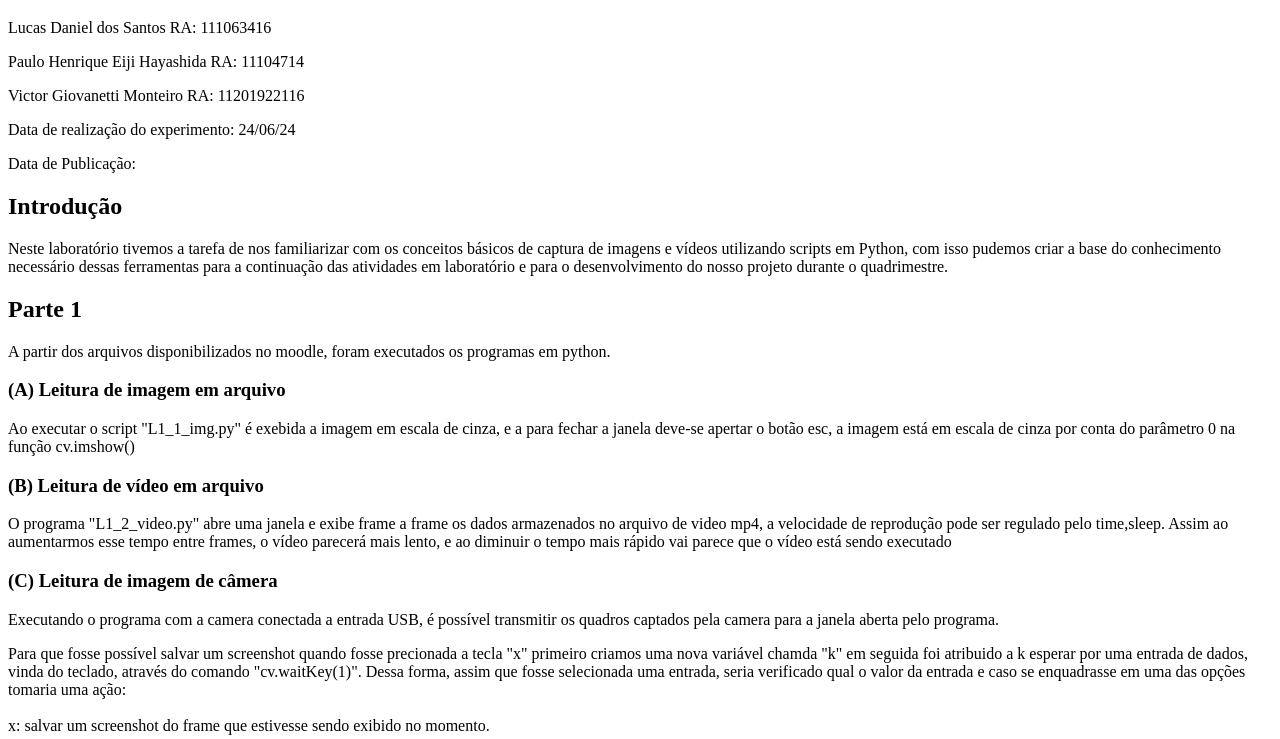
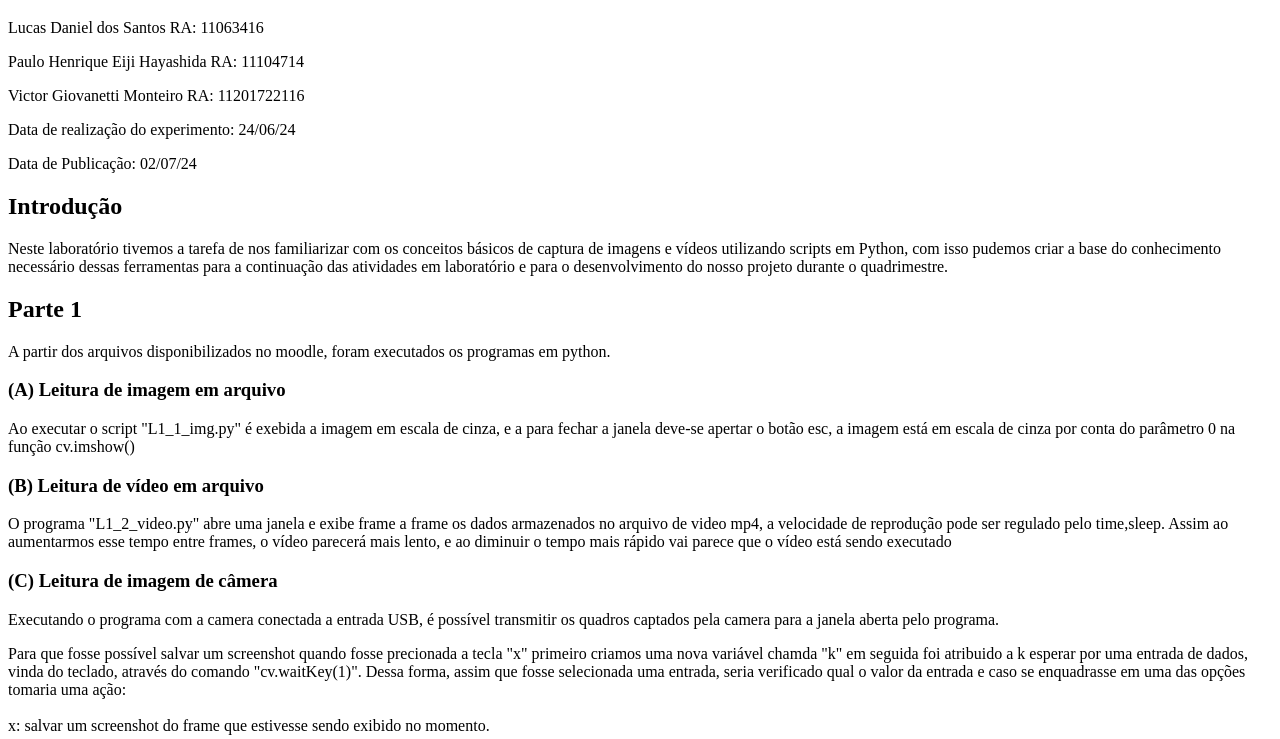
Before and after one commit to VictorGiovanetti/Paulo-Hayashida.github.io, a plain HTML site: page Lab1/index.html in a window 1280 px wide. Shown: the part 61-800 px from the top of the page. Drawn offline with Linux system fonts and the light colour scheme.

Commit message:
Correção RAs

```diff
--- a/Lab1/index.html
+++ b/Lab1/index.html
@@ -25,12 +25,12 @@
 
 		<h1>Laboratório 1 - Captura de Imagem e Vídeo</h1>
 
-			<p>Lucas Daniel dos Santos RA: 111063416</p>
+			<p>Lucas Daniel dos Santos RA: 11063416</p>
 			<p>Paulo Henrique Eiji Hayashida RA: 11104714</p>
-			<p>Victor Giovanetti Monteiro RA: 11201922116</p>
+			<p>Victor Giovanetti Monteiro RA: 11201722116</p>
 
 			<p>Data de realização do experimento: 24/06/24</p>
-			<p>Data de Publicação: </p>
+			<p>Data de Publicação: 02/07/24</p>
 
 			<h2>Introdução</h2>
 			<p>Neste laboratório tivemos a tarefa de nos familiarizar com os conceitos básicos de captura de imagens e vídeos utilizando scripts em Python, com isso pudemos criar a base do conhecimento necessário dessas ferramentas para a continuação das atividades em laboratório e para o desenvolvimento do nosso projeto durante o quadrimestre.</p>
```
